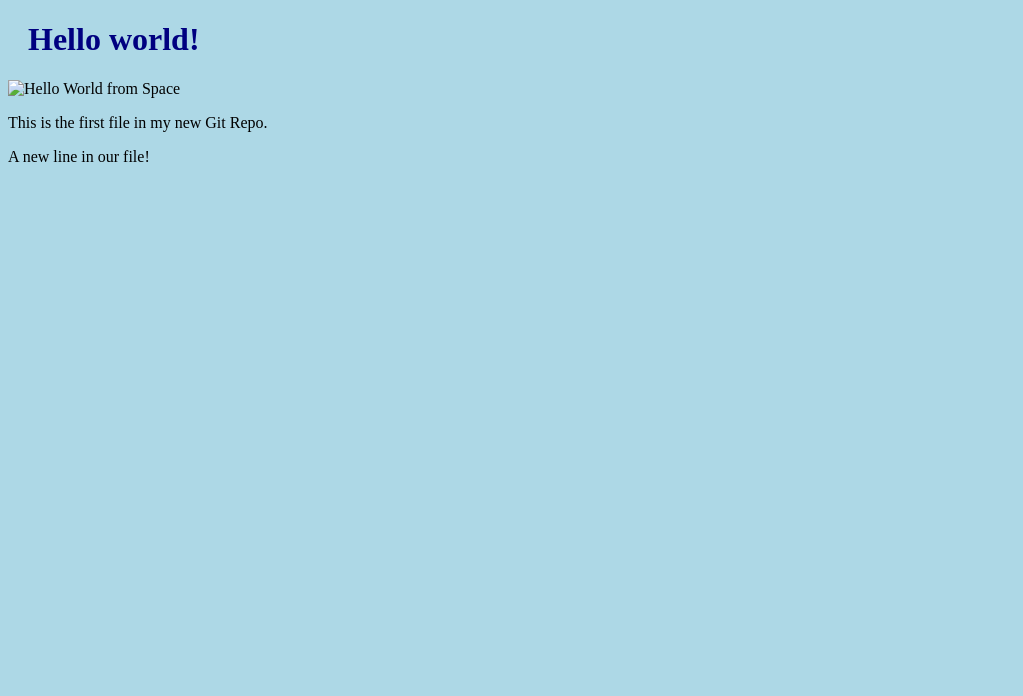
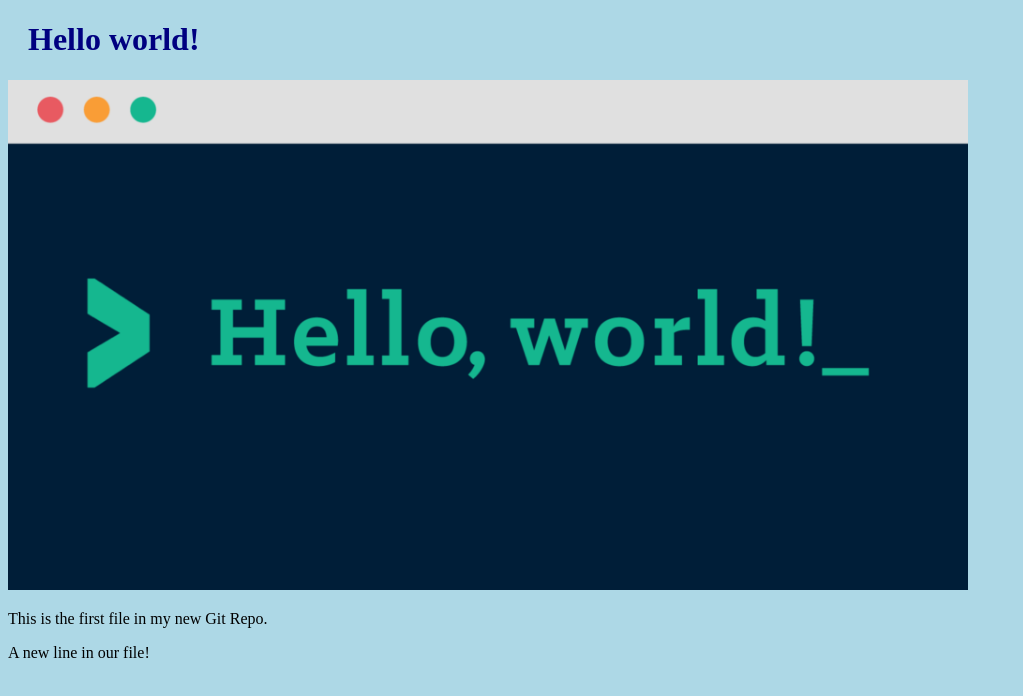
Before and after one commit to raghavendravinay/hello-world, a plain HTML site: page index.html in a window 1280 px wide. Shown: the whole page, without its empty margins (0-1023 px from the left). Drawn offline with Linux system fonts and the light colour scheme; files whose address does not match are found by name.

Commit message:
Added image to Hello World

```diff
--- a/index.html
+++ b/index.html
@@ -7,7 +7,7 @@
 <body>
 
 <h1>Hello world!</h1>
-<div><img src="img_hello_world.jpg" alt="Hello World from Space"
+<div><img src="H:\Git\img_hello_world.png" alt="Hello World from Space"
 style="width:100%;max-width:960px"></div>
 <p>This is the first file in my new Git Repo.</p>
 <p>A new line in our file!</p>
```
Also changed, not shown: img_hello_world.png (added).
